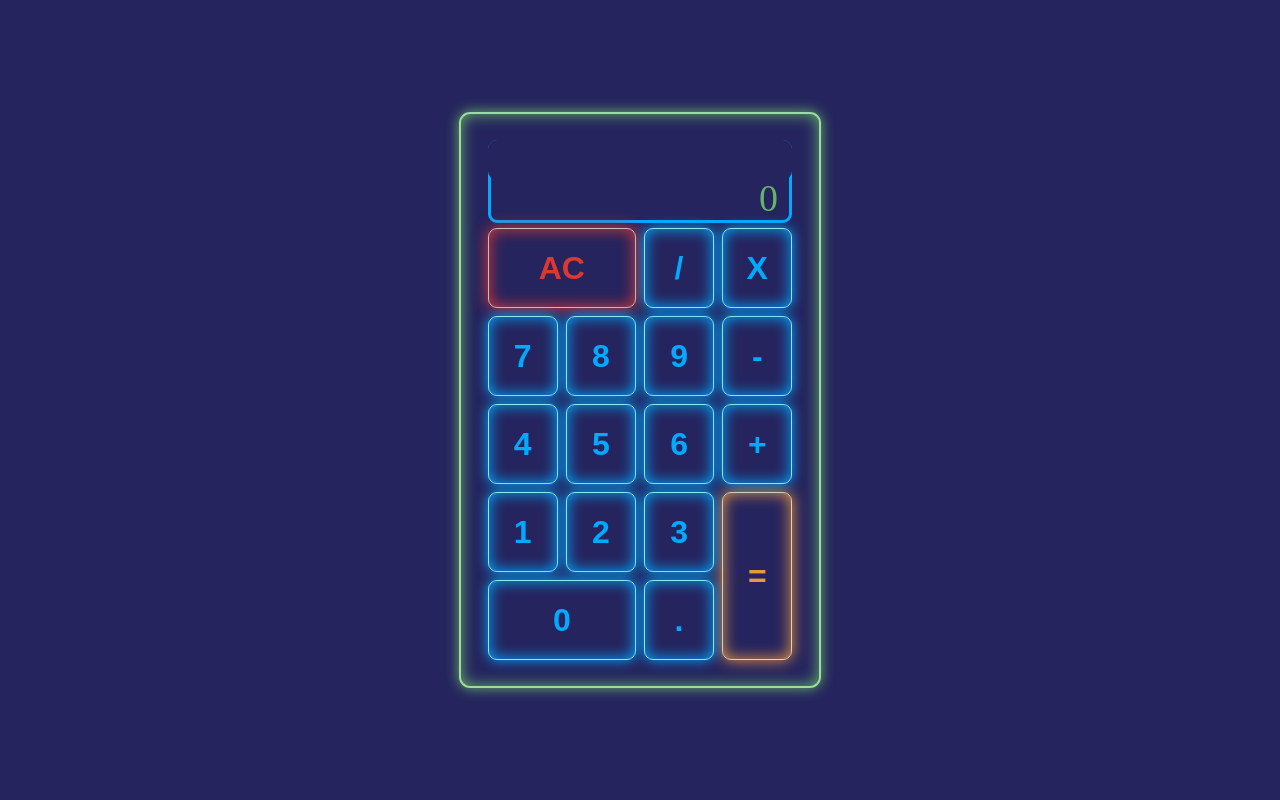
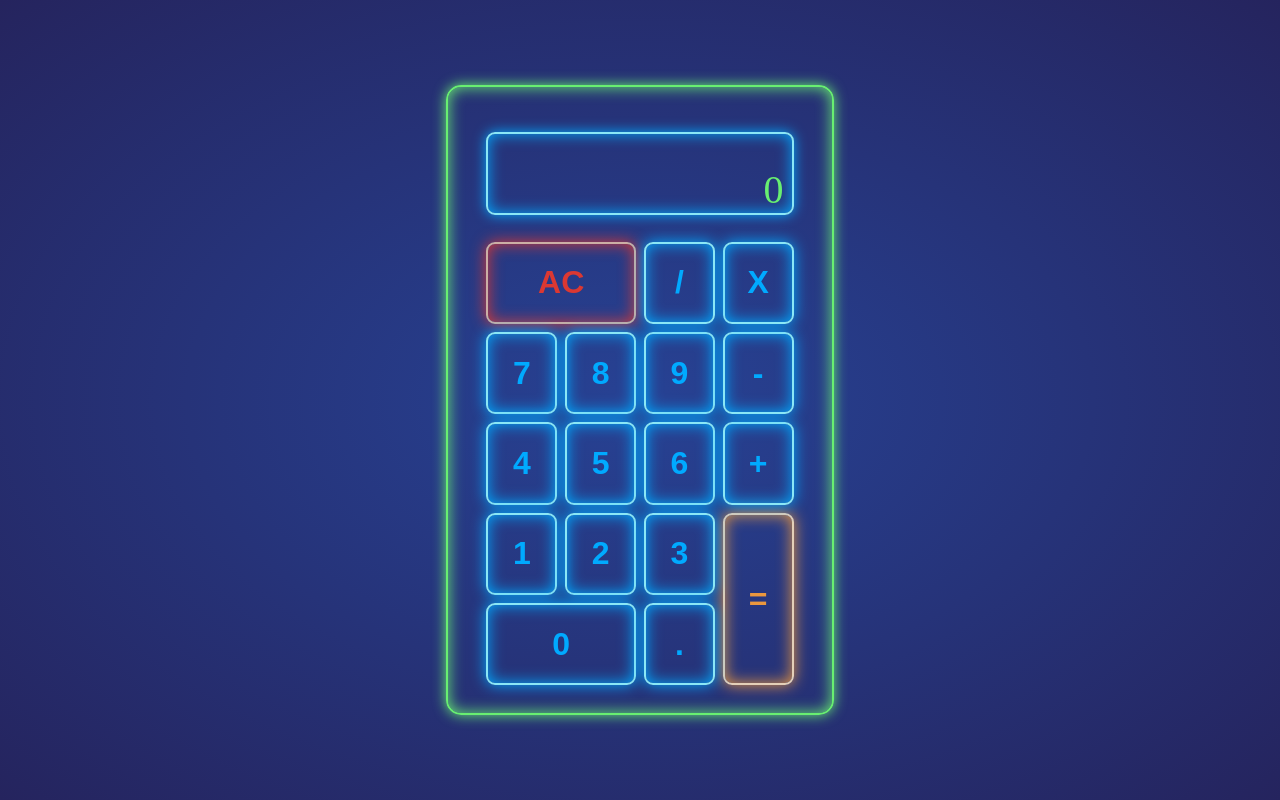
Before and after one commit to Alextm90/calculator, a React (Create React App) app in the folder calculator/: page / in a window 1280 px wide. Built offline with nearby package versions, Linux system fonts and the light colour scheme.

Commit message:
finished design

```diff
--- a/calculator/src/App.css
+++ b/calculator/src/App.css
@@ -4,69 +4,72 @@ body {
     justify-content: center;
     align-items: center;
     margin: auto;
-    background: #25245E;
+    background: radial-gradient(#274294, #25245E);
 }
 
 #calculator {
-    min-height: 70vh;
-    min-width: 28vw;
+    min-height: 85%;
+    min-width: 30vw;
+    font-family: Calculator;
     display: flex;
     justify-content: center;
     align-items: center;
-    background-color: #25245E;
-    border: 2px solid #9ddc9f;
-    border-radius: 11px;
-    box-shadow: inset 0 0 .9rem #66B468, 0 0 .8rem #66B468;
+    border: 2px solid #68ef71;
+    border-radius: 15px;
+    box-shadow: inset 0 0 .9rem #68ef71, 0 0 .8rem #68ef71;
 }
 
 #container {
     display: grid;
     gap: .5rem;
-    min-width: 85%;
-    min-height: 65vh;
+    min-width: 80%;
     grid-template-rows: 1fr 1fr 1fr 1fr 1fr 1fr;
     grid-template-columns: 1fr 1fr 1fr 1fr;
     border-radius: 2px;
-    margin: 1.65rem;
+    margin-top: 4rem;
+    padding-bottom: 1.7rem;
+}
+
+
+#display-container {
+    border-radius: 9px;
+    border: 2px solid #8ae7f6;
+    box-shadow: inset 0 0 .9rem #00aaff, 0 0 .8rem #00aaff;
+    grid-area: 1/1/1/5;
+    position: relative;
+    top: -1.2rem;
+
 }
 
 #display {
-    font-size: 38px;
-    color: #66B468;
-    max-width: 100%;
-    height: 95.7%;
+    font-size: 40px;
+    height: 2.1rem;
     display: flex;
-    flex-wrap: wrap;
-    justify-content: right;
-    align-content: end;
-    grid-area: 1/1/1/5;
-    padding-right: .7rem;
-    border: 3px solid #00aaff;
-    background-color: #25245E;
-    border-radius: 9px;
+    justify-content: end;
+    align-items: end;
+    padding-right: .5rem;
+    padding-top: .3rem;
+    color: #68ef71;
 }
 
 #display-history {
-    font-size: 23px;
-    color: gray;
-    height: 1.5rem;
+    color: #66B468;
+    font-size: 25px;
+    height: 2.2rem;
+    margin: .2rem .6rem 0 0;
+    padding-top: .1rem;
     display: flex;
-    justify-content: right;
-    grid-area: 1/1/1/5;
-    z-index: 1;
-    padding: 1rem .7rem 0 0;
-    background-color: #25245E;
-    border-radius: 9px 9px;
+    justify-content: end;
 }
 
 button {
     font-size: 32px;
     font-weight: bold;
     color: #00aaff;
-    background-color: #25245E;
     border-radius: 9px;
-    border: 1.5px solid #8ae7f6;
-    box-shadow: inset 0 0 .9rem #00aaff, 0 0 .8rem #00aaff;
+    border: 2px solid #8ae7f6;
+    box-shadow: inset 0 0 1rem #00aaff, 0 0 .9rem #00aaff;
+    background: 0;
 }
 
 button:active {
@@ -74,7 +77,7 @@ button:active {
 }
 
 #divide {
-    grid-area: 2/3/2/3
+    grid-area: 2/3/2/3;
 }
 
 #multiply {
@@ -83,16 +86,16 @@ button:active {
 }
 
 #subtract {
-    grid-area: 3/4/4/5
+    grid-area: 3/4/4/5;
 }
 
 #add {
-    grid-area: 4/4/5/5
+    grid-area: 4/4/5/5;
 }
 
 #equals {
     grid-area: 5/4/7/5;
-    border: 1.5px solid #e4cfb8;
+    border: 2px solid #e4cfb8;
     color: #EA973E;
     box-shadow: inset 0 0 .9rem #EA973E, 0 0 .9rem #EA973E;
 }
@@ -107,7 +110,7 @@ button:active {
 
 #clear {
     grid-area: 2/1/2/3;
-    border: 1.5px solid #cdbbb5;
+    border: 2px solid #ccafa5;
     box-shadow: inset 0 0 .9rem #DB3832, 0 0 .9rem #DB3832;
     color: #DB3832;
 }
--- a/calculator/src/App.js
+++ b/calculator/src/App.js
@@ -24,32 +24,25 @@ function App() {
 
   const setInput = (e) => {
     if (regex4.test(display) === true && regex5.test(e.target.value) === false) {
-      console.log("ok", display)
       setDisplay(e.target.value)
     }
     else if (regex3.test(display + e.target.value) === true) {
-      console.log("yes")
       setDisplay(display.replace(replaceRegex1, e.target.value))
     }
     else if (regex2.test(display + e.target.value) === true) {
-      console.log("pie")
       setDisplay(display.replace(replaceRegex2, e.target.value))
     }
     else if (regex1.test(display + e.target.value) === true || regex1.test(display + e.target.value) === true || regex1.test(display + e.target.value) === true) {
       setDisplay(display)
-      console.log("4")
     }
     else if (display === 0 && e.target.id === "zero") {
       setDisplay(0)
-      console.log("3")
     }
     else if (display === 0 && regex6.test(e.target.value) === false) {
       setDisplay(e.target.value)
-      console.log("2", e.target.id)
     }
     else {
       setDisplay(display + e.target.value)
-      console.log("1")
     }
   };
 
@@ -58,12 +51,15 @@ function App() {
        setEqual(" = ")
        setDisplay(eval(display))
   }
+
   return (
     <div className="App">
       <div id='calculator'>
        <div id="container">
-        <div id='display-history'>{history}{equal}</div>
-        <div id="display">{display}</div>
+        <div id="display-container">
+          <div id='display-history'>{history}{equal}</div>
+          <div id="display">{display}</div>
+        </div>
         <button id="clear" onClick={clearDisplay}>AC</button>
         <button id="equals" onClick={evaluateStr}>=</button>
         <button id="seven" value={7} onClick={(e) => setInput(e)}>7</button>
```
